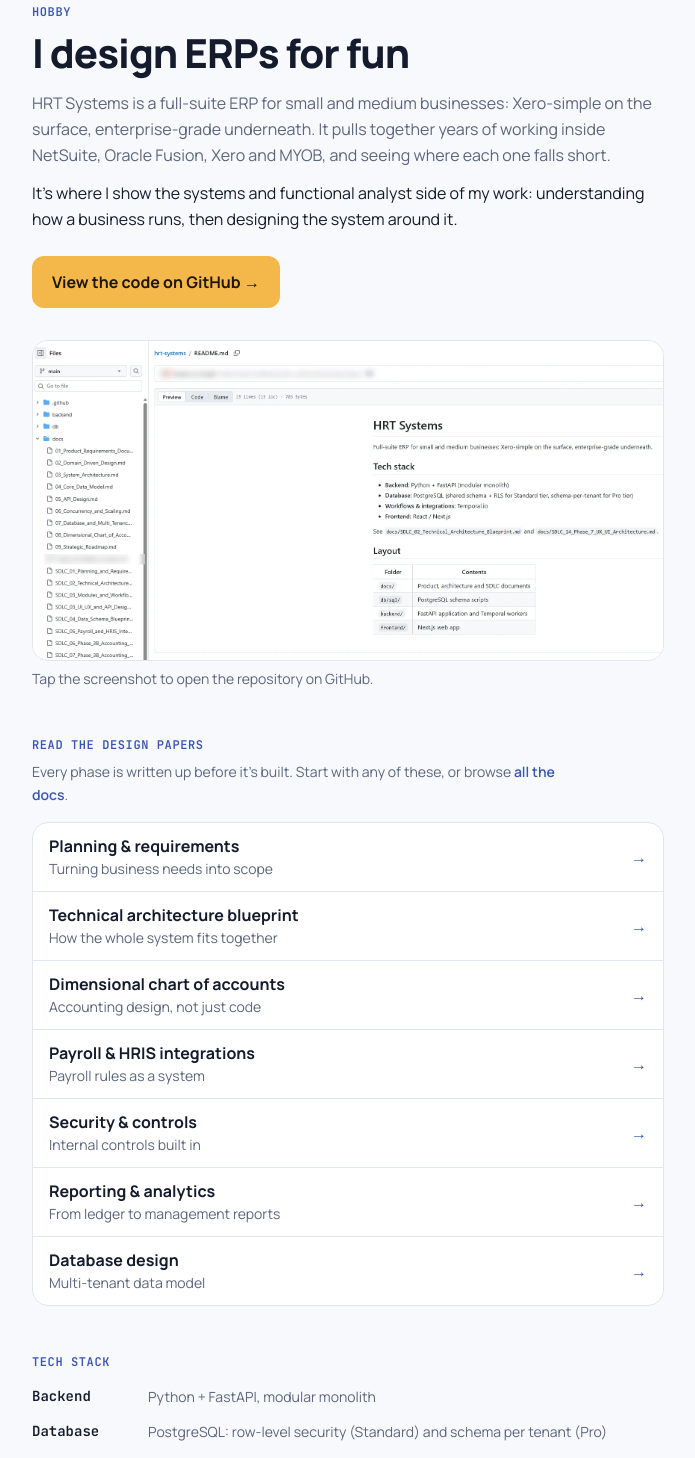
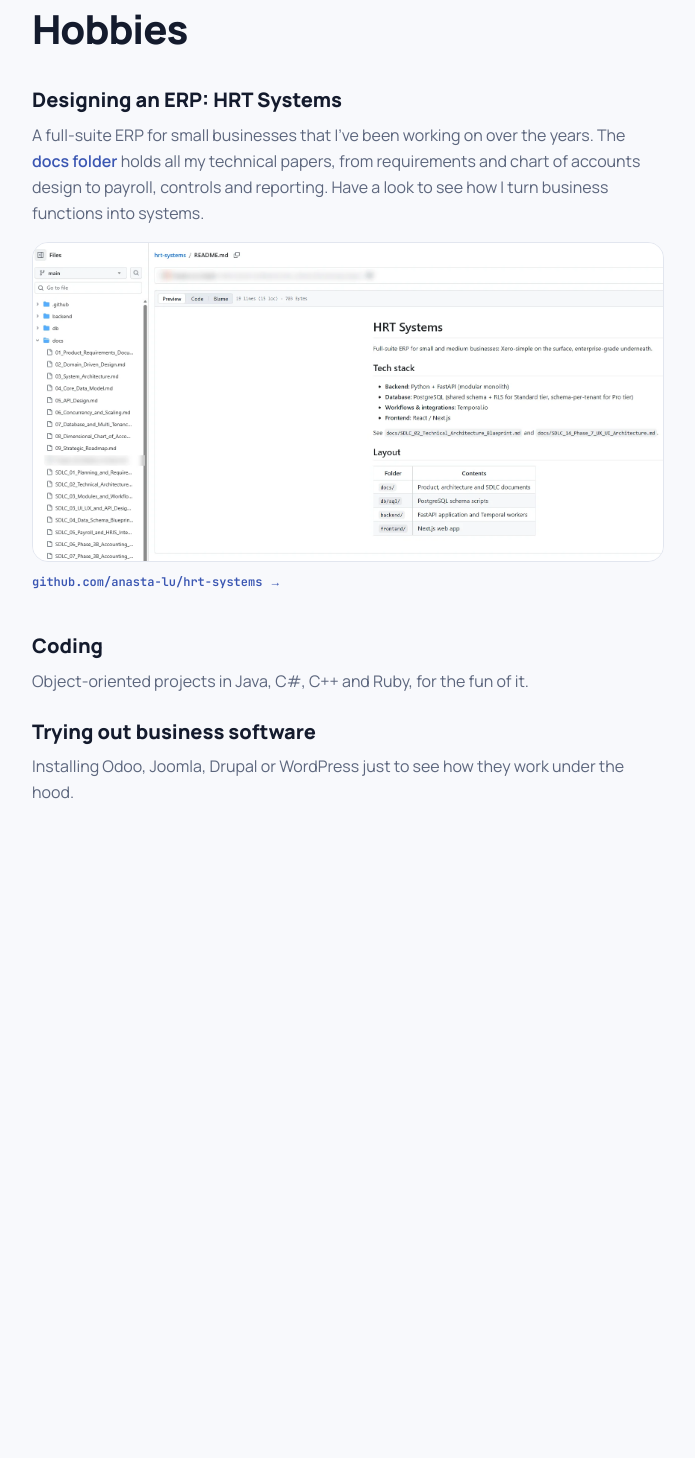
Before and after one commit to anasta-lu/myspace, a Next.js app: page /hobby in a window 1280 px wide. Shown: the part 100-1558 px from the top of the page, without its empty margins (292-987 px from the left). After the commit the page ends 969 px from the top, so only its background shows below. Built offline with nearby package versions, Linux system fonts and the light colour scheme.

Commit message:
Simplify Hobby page to a list of hobbies
Co-Authored-By: Claude Opus 5.5 (1M context) <noreply@anthropic.com>
Claude-Session: https://claude.ai/code/session_01RrsNRpp8svnJw7ERBoNwd1

```diff
--- a/src/app/hobby/page.tsx
+++ b/src/app/hobby/page.tsx
@@ -3,29 +3,22 @@ import Link from "next/link";
 import { MobileCtaBar } from "@/app/_components/hero";
 
 export const metadata: Metadata = {
-  title: "Hobby: HRT Systems | Ana Lu",
+  title: "Hobbies | Ana Lu",
   description:
-    "HRT Systems, a full-suite ERP for small and medium businesses that Ana Lu designs and builds as a hobby. Open source, with every design paper public.",
+    "What Ana Lu does for fun: designing an ERP, coding, and trying out business software.",
 };
 
 const REPO = "https://github.com/anasta-lu/hrt-systems";
-const doc = (file: string) => `${REPO}/blob/main/docs/${file}`;
 
-const stack = [
-  { part: "Backend", tech: "Python + FastAPI, modular monolith" },
-  { part: "Database", tech: "PostgreSQL: row-level security (Standard) and schema per tenant (Pro)" },
-  { part: "Workflows", tech: "Temporal.io" },
-  { part: "Frontend", tech: "React / Next.js" },
-];
-
-const papers = [
-  { title: "Planning & requirements", file: "SDLC_01_Planning_and_Requirements.md", shows: "Turning business needs into scope" },
-  { title: "Technical architecture blueprint", file: "SDLC_02_Technical_Architecture_Blueprint.md", shows: "How the whole system fits together" },
-  { title: "Dimensional chart of accounts", file: "08_Dimensional_Chart_of_Accounts_Design.md", shows: "Accounting design, not just code" },
-  { title: "Payroll & HRIS integrations", file: "SDLC_05_Payroll_and_HRIS_Integrations.md", shows: "Payroll rules as a system" },
-  { title: "Security & controls", file: "SDLC_13_Phase_6_Security_and_Controls.md", shows: "Internal controls built in" },
-  { title: "Reporting & analytics", file: "SDLC_16_Phase_9_Reporting_and_Analytics.md", shows: "From ledger to management reports" },
-  { title: "Database design", file: "SDLC_21_Database_Design_v2.md", shows: "Multi-tenant data model" },
+const hobbies = [
+  {
+    title: "Coding",
+    text: "Object-oriented projects in Java, C#, C++ and Ruby, for the fun of it.",
+  },
+  {
+    title: "Trying out business software",
+    text: "Installing Odoo, Joomla, Drupal or WordPress just to see how they work under the hood.",
+  },
 ];
 
 export default function HobbyPage() {
@@ -38,41 +31,29 @@ export default function HobbyPage() {
         >
           ← Ana Lu
         </Link>
-        <p className="mt-4 font-mono text-xs font-semibold uppercase tracking-wider text-signal">
-          Hobby
+        <h1 className="mt-4 text-[2rem] font-extrabold leading-tight tracking-tight md:text-5xl">
+          Hobbies
+        </h1>
+
+        <section aria-labelledby="hrt-title" className="mt-8 break-inside-avoid">
+          <h2 id="hrt-title" className="text-xl font-extrabold leading-snug">
+            Designing an ERP: HRT Systems
+          </h2>
+          <p className="mt-2 max-w-prose leading-relaxed text-muted">
+            A full-suite ERP for small businesses that I&apos;ve been working
+            on over the years. The{" "}
+            <a href={`${REPO}/tree/main/docs`} target="_blank" rel="noopener" className="font-semibold text-signal hover:underline">
+              docs folder
+            </a>{" "}
+            holds all my technical papers, from requirements and chart of
+            accounts design to payroll, controls and reporting. Have a look to
+            see how I turn business functions into systems.
           </p>
-        <h1 className="mt-2 text-[2rem] font-extrabold leading-tight tracking-tight [text-wrap:balance] md:text-5xl">
-          I design ERPs for fun
-        </h1>
-        <p className="mt-3 max-w-prose leading-relaxed text-muted">
-          HRT Systems is a full-suite ERP for small and medium businesses:
-          Xero-simple on the surface, enterprise-grade underneath. It pulls
-          together years of working inside NetSuite, Oracle Fusion, Xero and
-          MYOB, and seeing where each one falls short.
-        </p>
-        <p className="mt-3 max-w-prose leading-relaxed">
-          It&apos;s where I show the systems and functional analyst side of my
-          work: understanding how a business runs, then designing the system
-          around it.
-        </p>
-
           <a
             href={REPO}
             target="_blank"
             rel="noopener"
-          className="mt-6 inline-flex rounded-xl bg-amber px-5 py-3.5 text-base font-bold text-on-amber hover:brightness-95"
-        >
-          View the code on GitHub →
-        </a>
-        <p className="mt-2 hidden font-mono text-xs text-muted print:block">
-          github.com/anasta-lu/hrt-systems
-        </p>
-
-        <a
-          href={REPO}
-          target="_blank"
-          rel="noopener"
-          className="print-outline mt-8 block overflow-hidden rounded-2xl border border-line bg-card transition hover:border-ink"
+            className="print-outline mt-4 block overflow-hidden rounded-2xl border border-line bg-card transition hover:border-ink"
           >
             {/* eslint-disable-next-line @next/next/no-img-element */}
             <img
@@ -84,63 +65,24 @@ export default function HobbyPage() {
               className="h-auto w-full"
             />
           </a>
-        <p className="mt-2 text-sm text-muted">
-          Tap the screenshot to open the repository on GitHub.
-        </p>
-
-        <section aria-labelledby="papers-title" className="mt-12">
-          <h2
-            id="papers-title"
-            className="font-mono text-xs font-semibold uppercase tracking-wider text-signal"
-          >
-            Read the design papers
-          </h2>
-          <p className="mt-2 max-w-prose text-sm leading-relaxed text-muted">
-            Every phase is written up before it&apos;s built. Start with any of
-            these, or browse{" "}
-            <a href={`${REPO}/tree/main/docs`} target="_blank" rel="noopener" className="font-semibold text-signal hover:underline">
-              all the docs
-            </a>
-            .
-          </p>
-          <ul className="print-outline mt-4 divide-y divide-line rounded-2xl border border-line bg-card">
-            {papers.map((p) => (
-              <li key={p.file} className="break-inside-avoid">
           <a
-                  href={doc(p.file)}
+            href={REPO}
             target="_blank"
             rel="noopener"
-                  className="flex items-center justify-between gap-3 px-4 py-3 hover:bg-page"
+            className="mt-3 inline-block font-mono text-xs font-semibold text-signal hover:underline"
           >
-                  <span>
-                    <span className="block font-bold leading-snug">{p.title}</span>
-                    <span className="mt-0.5 block text-sm text-muted">{p.shows}</span>
-                  </span>
-                  <span className="print-hide text-signal" aria-hidden="true">
-                    →
-                  </span>
+            github.com/anasta-lu/hrt-systems →
           </a>
+        </section>
+
+        <ul className="mt-10 grid gap-6">
+          {hobbies.map((h) => (
+            <li key={h.title} className="break-inside-avoid">
+              <h2 className="text-xl font-extrabold leading-snug">{h.title}</h2>
+              <p className="mt-2 max-w-prose leading-relaxed text-muted">{h.text}</p>
             </li>
           ))}
         </ul>
-        </section>
-
-        <section aria-labelledby="stack-title" className="mt-12 break-inside-avoid">
-          <h2
-            id="stack-title"
-            className="font-mono text-xs font-semibold uppercase tracking-wider text-signal"
-          >
-            Tech stack
-          </h2>
-          <dl className="mt-4 grid gap-3">
-            {stack.map((s) => (
-              <div key={s.part} className="grid grid-cols-[6.5rem_1fr] gap-3">
-                <dt className="font-mono text-sm font-semibold">{s.part}</dt>
-                <dd className="text-sm leading-relaxed text-muted">{s.tech}</dd>
-              </div>
-            ))}
-          </dl>
-        </section>
       </div>
       <MobileCtaBar />
     </main>
--- a/src/app/skills/page.tsx
+++ b/src/app/skills/page.tsx
@@ -60,7 +60,7 @@ export default function SkillsPage() {
         </p>
 
         <p className="mt-2 text-sm text-muted">
-          See it in practice in my hobby ERP,{" "}
+          My hobbies include designing an ERP,{" "}
           <Link href="/hobby" className="font-semibold text-signal hover:underline">
             HRT Systems →
           </Link>
```
Lines whose indentation alone changed are shown as unchanged.
